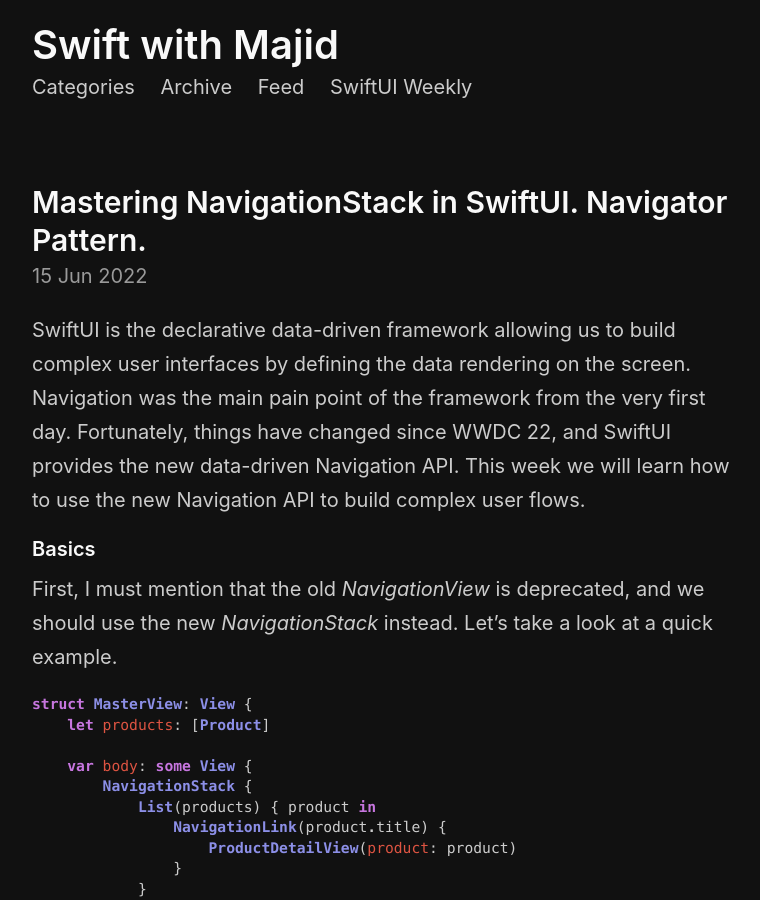
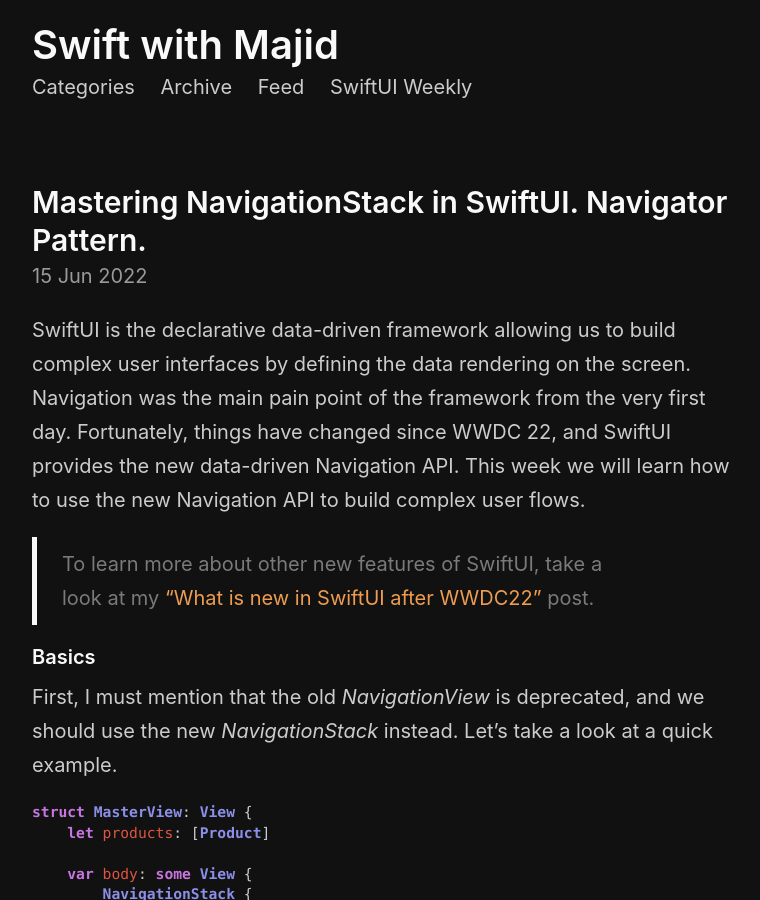
Before and after one commit to mecid/mecid.github.io, a Jekyll site: the page built from _posts/2022-06-15-mastering-navigationstack-in-swiftui-navigator-pattern.md, in a window 1280 px wide and 900 px high. Shown: the whole window, without its empty margins (258-1018 px from the left). Built offline with Jekyll 4.4.1, drawn with Linux system fonts in a browser that asks for light colours.

Commit message:
reference post added to the navigation post

```diff
--- a/_posts/2022-06-15-mastering-navigationstack-in-swiftui-navigator-pattern.md
+++ b/_posts/2022-06-15-mastering-navigationstack-in-swiftui-navigator-pattern.md
@@ -5,6 +5,8 @@
 ---
 
 SwiftUI is the declarative data-driven framework allowing us to build complex user interfaces by defining the data rendering on the screen. Navigation was the main pain point of the framework from the very first day. Fortunately, things have changed since WWDC 22, and SwiftUI provides the new data-driven Navigation API. This week we will learn how to use the new Navigation API to build complex user flows.
+
+> To learn more about other new features of SwiftUI, take a look at my ["What is new in SwiftUI after WWDC22"](/2022/06/07/what-is-new-in-swiftui-after-wwdc22/) post.
 
 #### Basics
 First, I must mention that the old *NavigationView* is deprecated, and we should use the new *NavigationStack* instead. Let's take a look at a quick example.
```
